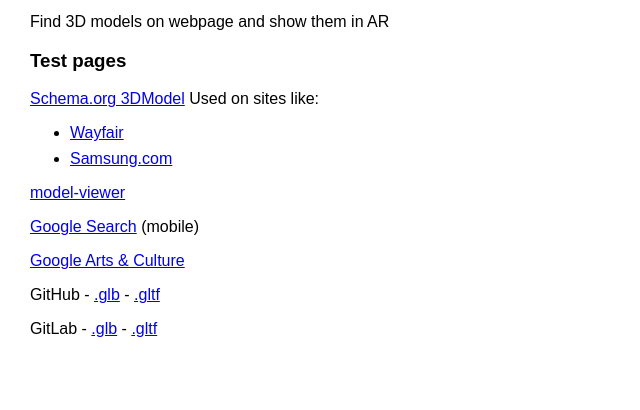
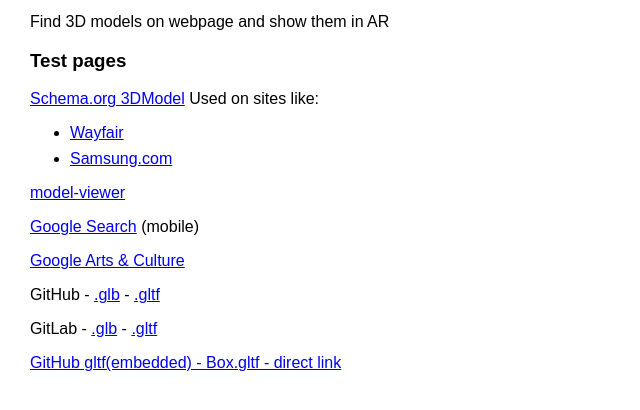
Before and after one commit to m-blix/ar-extension, a browser extension: page index.html in a window 1280 px wide. Shown: the part 70-480 px from the top of the page, without its empty margins (0-640 px from the left). Drawn offline with Linux system fonts and the light colour scheme.

Commit message:
Add direct github model link

```diff
--- a/index.html
+++ b/index.html
@@ -51,5 +51,10 @@ ul li {
   <a href="https://gitlab.com/c4g/gltf/libgltf/-/blob/master/resource/2.0/Monster/glTF-Binary/Monster.glb">.glb</a> -
   <a href="https://gitlab.com/c4g/gltf/libgltf/-/blob/master/resource/2.0/Monster/glTF/Monster.gltf">.gltf</a></p>
 
+<p>
+<a href="https://raw.githubusercontent.com/KhronosGroup/glTF-Sample-Models/master/2.0/Box/glTF-Embedded/Box.gltf">GitHub gltf(embedded) - Box.gltf - direct link</a>
+</p>
+<p>
+
 </body>
 </html>
```
